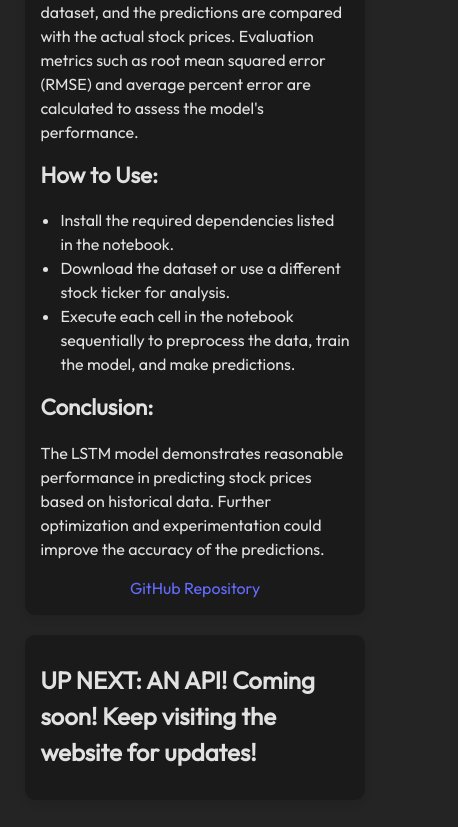
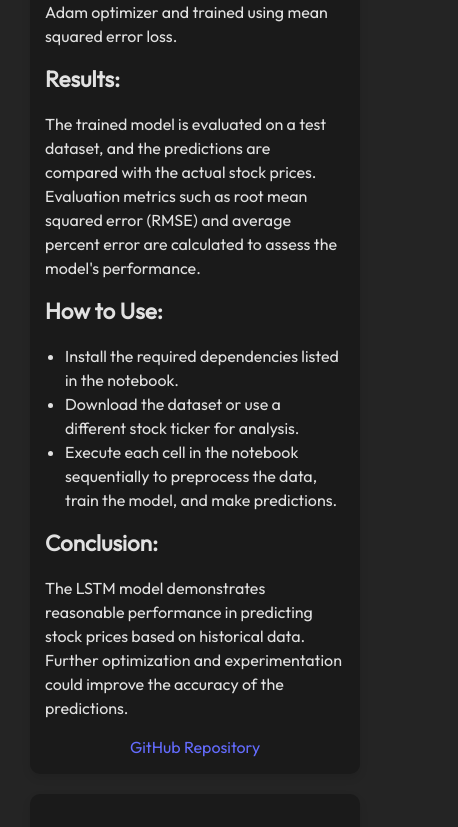
Before and after one commit to aluthra23/personal-website, a React (Vite) app: page /personal-website/projects in a window 390 px wide. Shown: the part 9961-10788 px from the top of the page, 458 px wide, since content can reach past the window. Built offline with nearby package versions, Linux system fonts and the light colour scheme.

Commit message:
projects page updated

```diff
--- a/src/components/projects/projects.css
+++ b/src/components/projects/projects.css
@@ -44,6 +44,8 @@
   box-shadow: 0 4px 8px rgba(0, 0, 0, 0.1);
   margin-bottom: 30px;
   position: relative;
+  word-break: break-word;
+  overflow-wrap: break-word;
 }
 
 .project-card a {
@@ -157,19 +159,16 @@
     padding-left: 10px;
     padding-right: 10px;
     align-items: center;
-    /* max-width: 80%; */
     word-wrap: break-word;
-    /* overflow-x: hidden; */
     box-sizing: border-box;
 
   }
 
   .projects-content {
-    /* width: 75%; */
+    width: fit-content;
+    word-wrap: break-word;
+    box-sizing: border-box;
     align-items: center;
-    max-width: 75%;
-    overflow-x: hidden;
-    box-sizing: border-box;
   }
 
   .projects-title {
@@ -193,27 +192,14 @@
     width: 100%;
   }
 
-  /* .project-icons {
-    flex-wrap: wrap;
-    justify-content: center;
-  }
-
-  .project-icons svg {
-    flex: 0 0 20%;
-    margin-right: 5px;
-  }
-
-  .project-icons svg:not(:last-child) {
-    margin-right: 0;
-  } */
-
   .project-card {
     padding: 15px;
     margin-bottom: 20px;
     align-items: center;
     width: 100%;
+    word-wrap: break-word;
     box-sizing: border-box;
-    overflow-x: hidden;;
+    overflow-x: hidden;
   }
 
   .features-title, .server-title {
```
